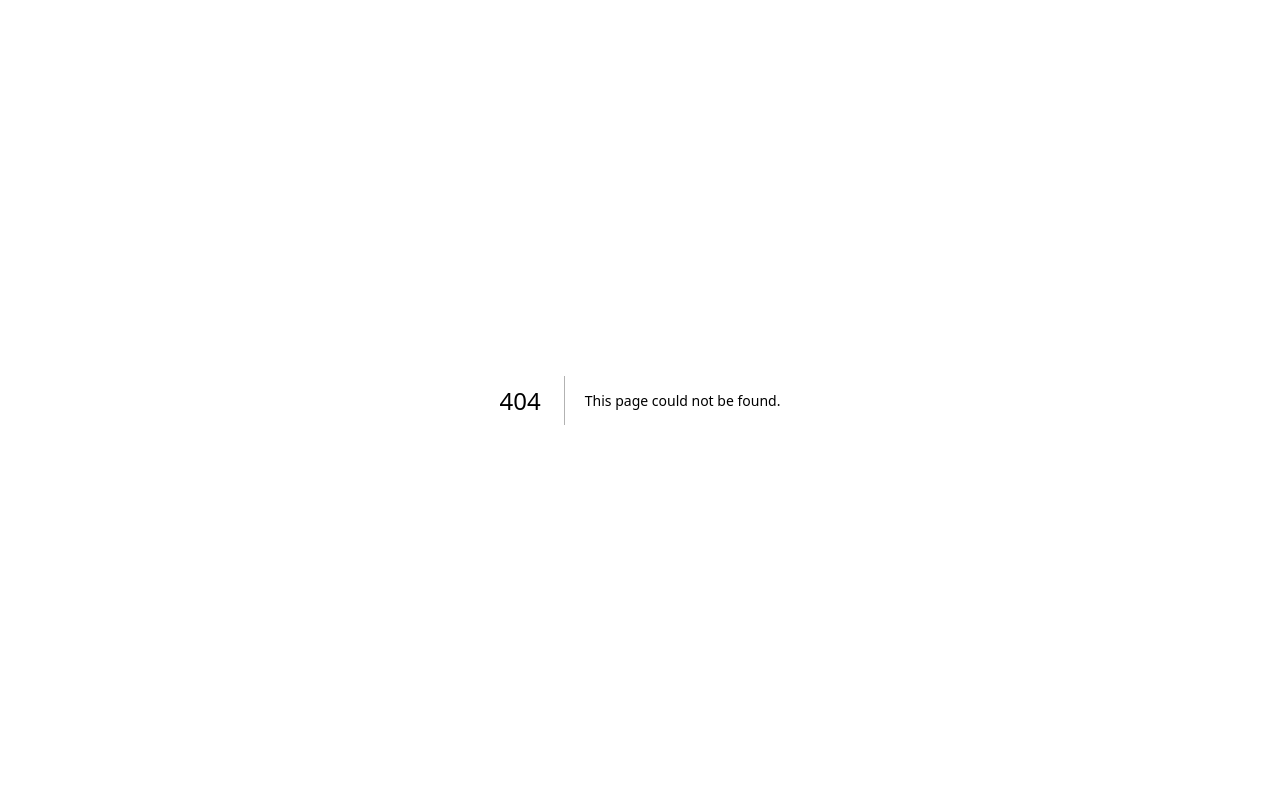
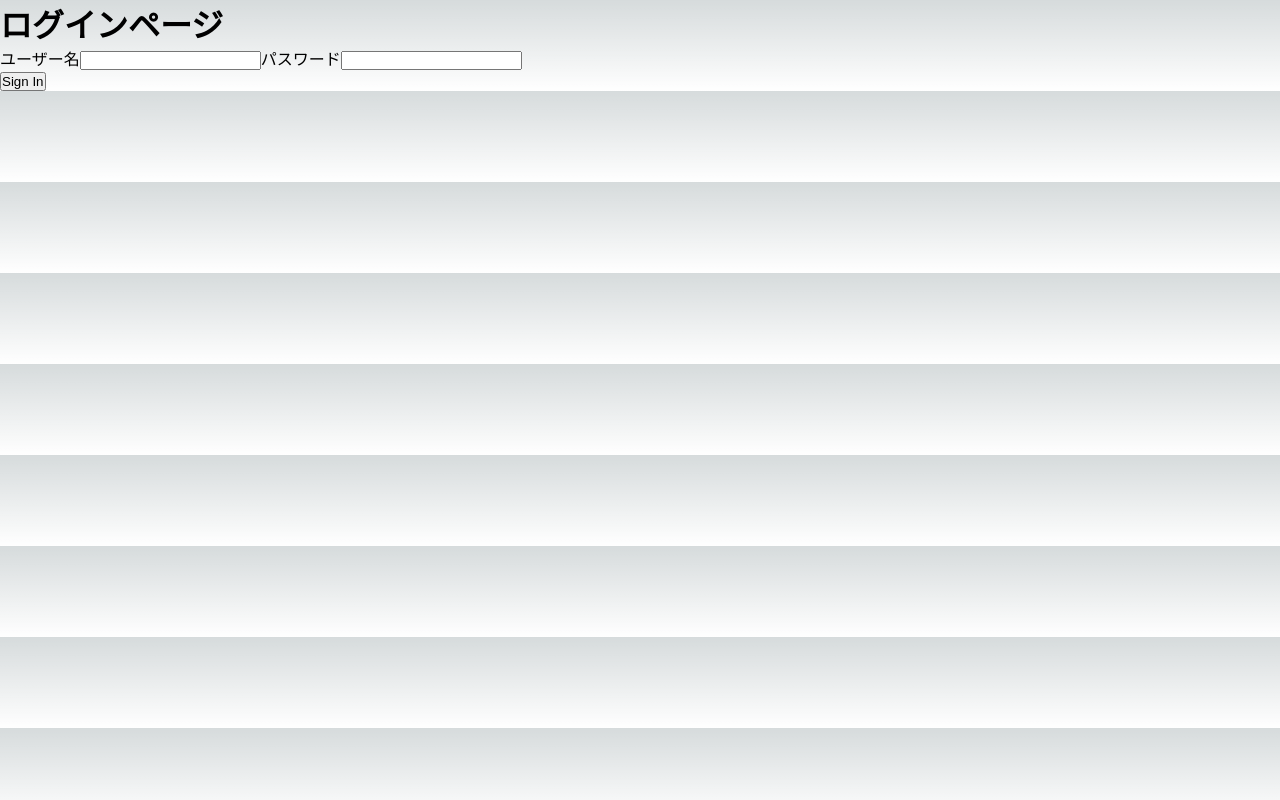
Before and after one commit to YinKa629/nextjs-sample-todo-app, a Next.js app: page /auth in a window 1280 px wide. Before the commit this address had no page. Built offline with nearby package versions, Linux system fonts and the light colour scheme.

Commit message:
NextAuth導入

```diff
--- a/package.json
+++ b/package.json
@@ -17,9 +17,11 @@
     "eslint": "8.44.0",
     "eslint-config-next": "13.4.9",
     "next": "13.4.9",
+    "next-auth": "^4.23.1",
     "react": "18.2.0",
     "react-datepicker": "^4.16.0",
     "react-dom": "18.2.0",
+    "react-hook-form": "^7.46.1",
     "styled-components": "^6.0.7",
     "typescript": "5.1.6"
   },
--- /dev/null
+++ b/src/app/api/auth/[...nextauth]/route.ts
@@ -0,0 +1,5 @@
+import { authOptions } from "app/auth/authOptions";
+import NextAuth from "next-auth";
+
+const handler = NextAuth(authOptions);
+export { handler as GET, handler as POST };
--- /dev/null
+++ b/src/app/auth/page.tsx
@@ -0,0 +1,91 @@
+"use client";
+
+import { LoginButton } from "app/components/auth/AuthButton";
+import { NextPage } from "next";
+import { useState } from "react";
+import { SubmitHandler, useForm } from "react-hook-form";
+import styled from "styled-components";
+import { signIn } from "next-auth/react";
+
+type LoginFormValues = {
+  userName: string;
+  password: string;
+};
+
+const ErrorMessage = styled.div`
+  font-size: 10pt;
+  color: red;
+`;
+
+const LoginPage: NextPage = ({}) => {
+  const [userName, setUserName] = useState("");
+  const [password, setPassword] = useState("");
+
+  const {
+    handleSubmit,
+    register,
+    formState: { errors },
+  } = useForm<LoginFormValues>({
+    mode: `onSubmit`,
+    reValidateMode: "onSubmit",
+  });
+
+  const handleChangeUserName = (e) => {
+    setUserName(e.target.value);
+  };
+
+  const handleChangePassword = (e) => {
+    setPassword(e.target.value);
+  };
+
+  const onSubmit: SubmitHandler<LoginFormValues> = async (data) => {
+    const result = await signIn("credentials", {
+      userName: data.userName,
+      password: data.password,
+    });
+  };
+
+  return (
+    <>
+      <h1>ログインページ</h1>
+      <div>
+        <label>ユーザー名</label>
+        <input
+          id="userName"
+          type="text"
+          value={userName}
+          {...register("userName", {
+            required: { value: true, message: "ユーザ名は必須です" },
+          })}
+          onChange={handleChangeUserName}
+        />
+        {errors.userName && (
+          <ErrorMessage>{errors.password?.message}</ErrorMessage>
+        )}
+
+        <label htmlFor="password">パスワード</label>
+        <input
+          id="password"
+          type="text"
+          value={password}
+          {...register("password", {
+            required: { value: true, message: "パスワードは必須です" },
+            maxLength: {
+              value: 8,
+              message: "パスワードは8文字以下で入力してください",
+            },
+          })}
+          onChange={handleChangePassword}
+        />
+        {errors.password && (
+          <ErrorMessage>{errors.password?.message}</ErrorMessage>
+        )}
+      </div>
+      <button style={{ marginRight: 10 }} onClick={handleSubmit(onSubmit)}>
+        Sign In
+      </button>
+    </>
+  );
+};
+
+export default LoginPage;
--- /dev/null
+++ b/src/app/components/auth/AuthButton.tsx
@@ -0,0 +1,30 @@
+"use client";
+
+import Link from "next/link";
+
+// ログイン
+export const LoginButton = () => {
+  return (
+    <button style={{ marginRight: 10 }} onClick={() => signIn()}>
+      Sign in
+    </button>
+  );
+};
+
+// ユーザ情報登録
+export const RegisterButton = () => {
+  return (
+    <Link href="/register" style={{ marginRight: 10 }}>
+      Register
+    </Link>
+  );
+};
+
+// ログアウト
+export const LogoutButton = () => {
+  return (
+    <button style={{ marginRight: 10 }} onClick={() => signOut()}>
+      Sign Out
+    </button>
+  );
+};
--- a/src/app/todo/page.tsx
+++ b/src/app/todo/page.tsx
@@ -3,11 +3,10 @@
 import { v4 as uuidv4 } from "uuid";
 import { useEffect, useState } from "react";
 // 修正点：default exportからnamed exportへ変更、{}でモジュール名を指定
-import { TodoListItem } from "../components/TodoListItem";
 import React from "react";
-import { NewTodoItem } from "../components/NewTodoItem";
 import { NextPage } from "next";
-import { TodoListTable } from "../components/TodoListTable";
+import { NewTodoItem } from "app/components/todo/NewTodoItem";
+import { TodoListTable } from "app/components/todo/TodoListTable";
 
 export type TodoItem = {
   id: string;
```
Also changed, not shown: src/app/auth/authOptions.ts (added, +46 -0 lines), 6 other files (tests, documents, lock files or other folders).
